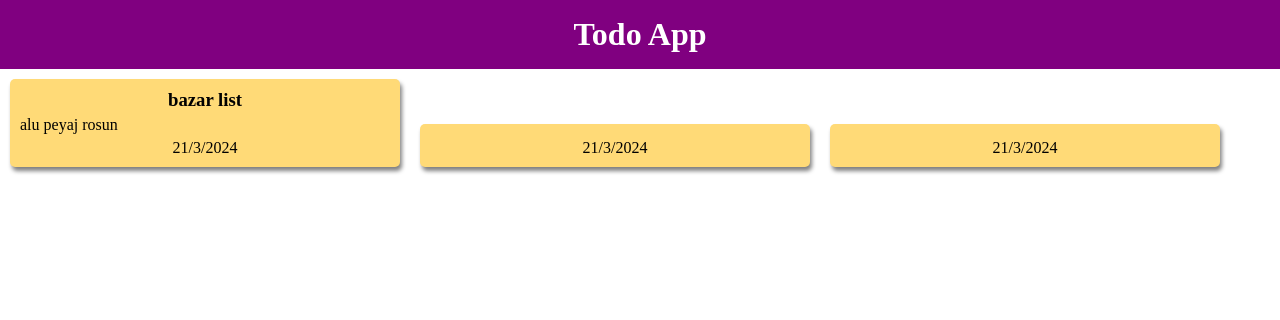
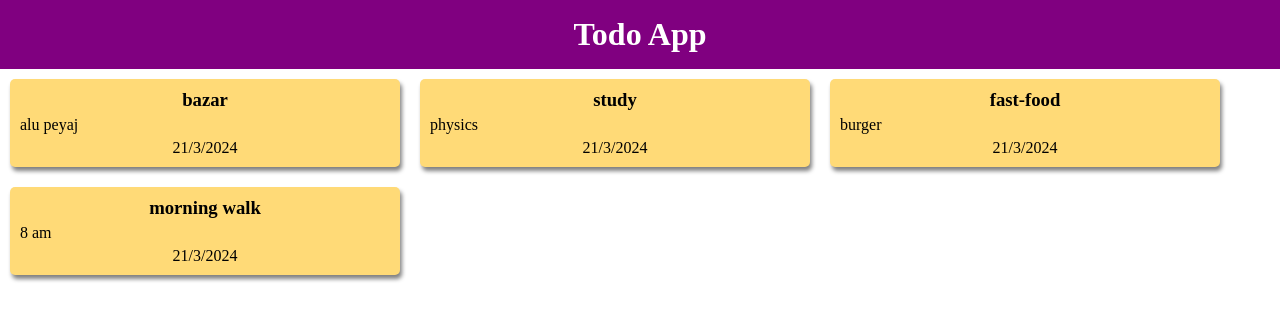
Before and after one commit to fahadPathan7/MERN-stack, a React (Vite) app in the folder vite-project/: page / in a window 1280 px wide. Shown: the top 320 px of the page. Built offline with nearby package versions, Linux system fonts and the light colour scheme.

Commit message:
add: learned mapping to data components

```diff
--- a/vite-project/src/App.jsx
+++ b/vite-project/src/App.jsx
@@ -1,21 +1,21 @@
 // this file will be used to handle component rendering
 
-// package import
+// external import
 import React from 'react';
 
-// component import
+// internal import
 import Card from './components/Card.jsx';
+import Data from './data.json'
 
 // app name
 const appName = "Todo App";
 
 function App() {
+
   return (
     <div>
       <h1 className="headingStyle">{appName}</h1>
-      <Card todoTitle="bazar list" todoDesc="alu peyaj rosun"/>
-      <Card />
-      <Card />
+      {Data.map((item, index) => <Card key={index} todoTitle={item.title} todoDesc={item.desc}/>)}
     </div>
   );
 }
--- /dev/null
+++ b/vite-project/src/data.json
@@ -0,0 +1,18 @@
+[
+    {
+        "title": "bazar",
+        "desc": "alu peyaj"
+    },
+    {
+        "title": "study",
+        "desc": "physics"
+    },
+    {
+        "title": "fast-food",
+        "desc": "burger"
+    },
+    {
+        "title": "morning walk",
+        "desc": "8 am"
+    }
+]
```
